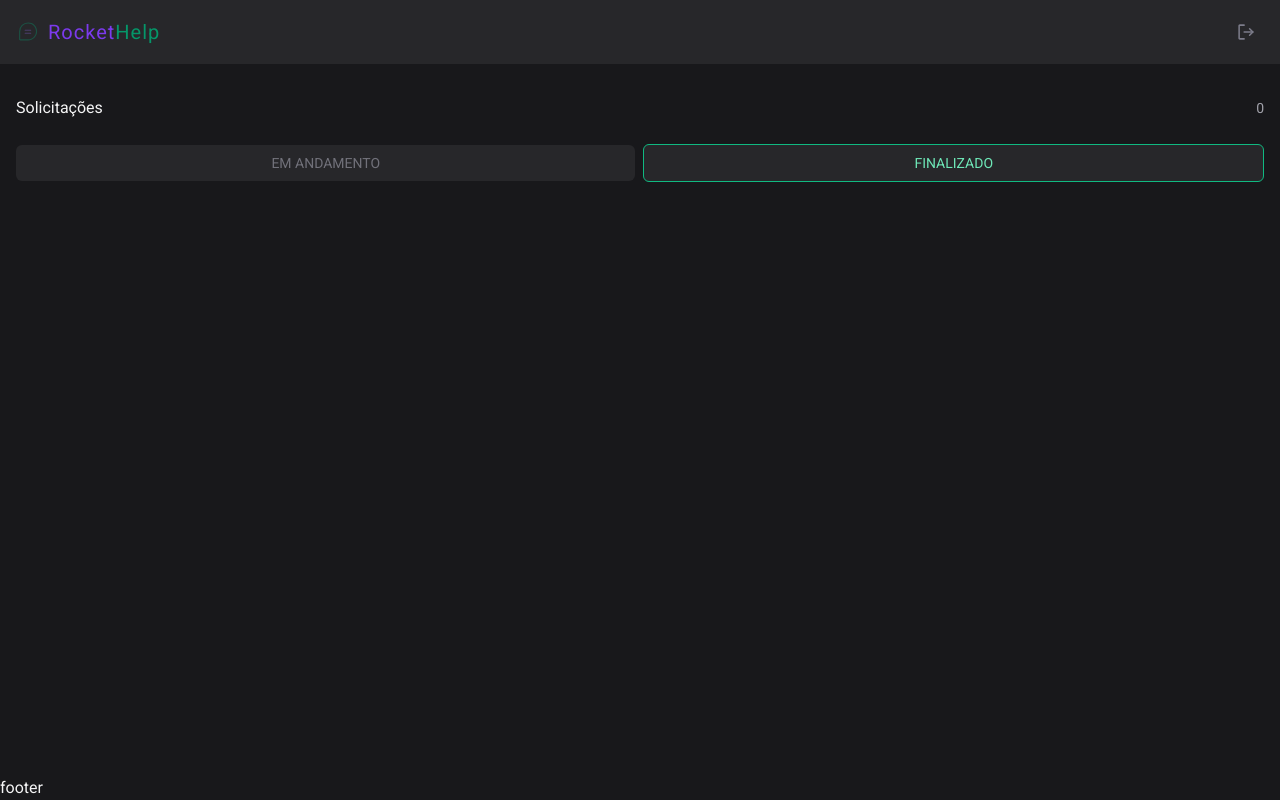
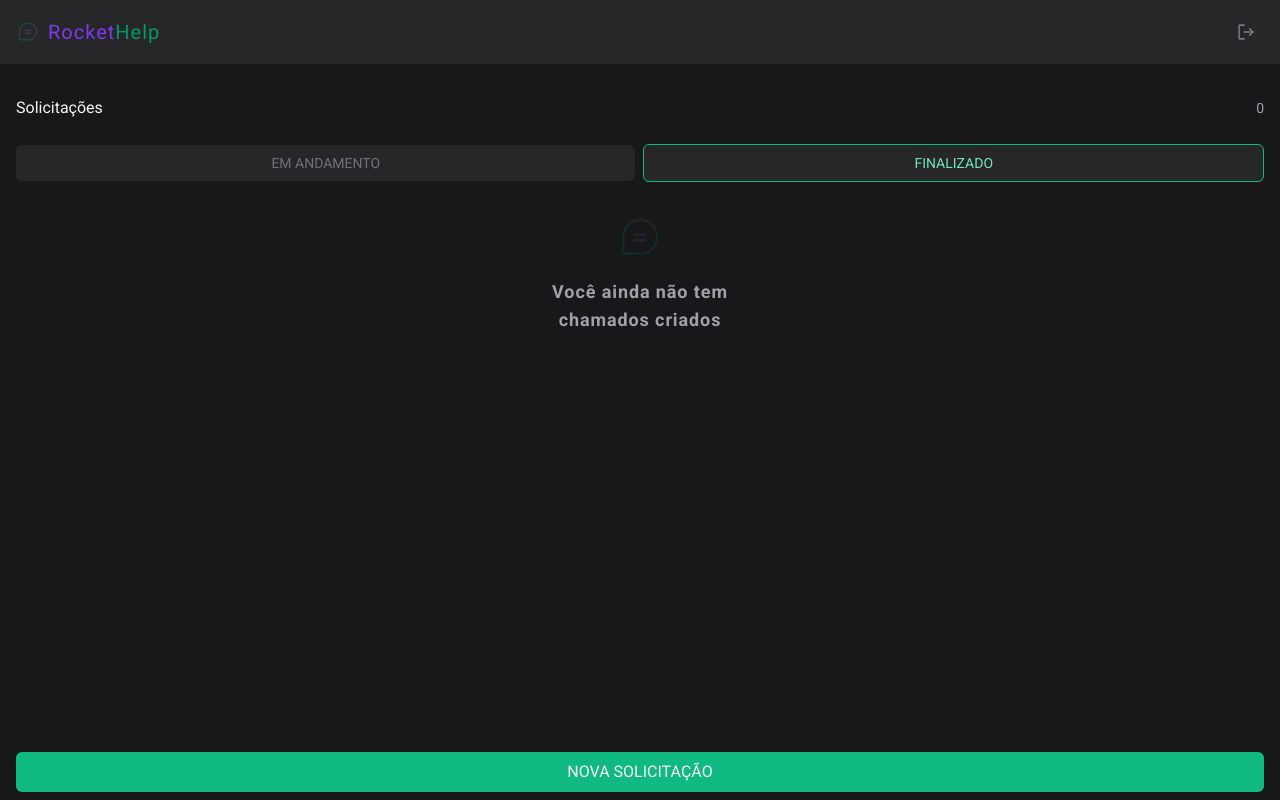
Before and after one commit to mrfneto/vue-rocket-help, a Vue app: page / in a window 1280 px wide. Built offline with nearby package versions, Linux system fonts and the light colour scheme; no server answers; sample sign-in values are in the browser's storage.

Commit message:
Home main empty and btn new

```diff
--- a/src/components/HomeView.vue
+++ b/src/components/HomeView.vue
@@ -4,6 +4,7 @@ import { useRouter } from "vue-router";
 import { logoutUser } from "../firebase/useFirebase";
 import Logo from "./shared/Logo.vue";
 import LogoutIcon from "./icons/LogoutIcon.vue";
+import Symbol from "./icons/symbol.vue";
 
 const router = useRouter();
 
@@ -27,12 +28,12 @@ const logout = async () => {
         <LogoutIcon class="w-5 h-5" />
       </button>
     </header>
-    <main class="flex-1 py-8 px-4">
+    <main class="flex-1 py-8 px-4 overflow-y-auto">
       <section class="flex items-center justify-between mb-6">
         <h2>Solicitações</h2>
         <p class="text-sm text-zinc-400">0</p>
       </section>
-      <section class="flex items-center space-x-2">
+      <section class="flex items-center space-x-2 mb-8">
         <button
           class="btn w-full text-sm btn--secondary"
           :class="active ? '' : 'btn__outline--secondary'"
@@ -48,7 +49,16 @@ const logout = async () => {
           Finalizado
         </button>
       </section>
+      <section class="text-center">
+        <Symbol class="w-12 h-12 opacity-40 mx-auto mb-4" />
+        <p class="text-zinc-400 text-lg font-semibold tracking-wider">
+          Você ainda não tem <br />
+          chamados criados
+        </p>
+      </section>
     </main>
-    <footer>footer</footer>
+    <footer class="py-2 px-4">
+      <button to="#" class="btn btn--primary w-full">Nova Solicitação</button>
+    </footer>
   </div>
 </template>
```
